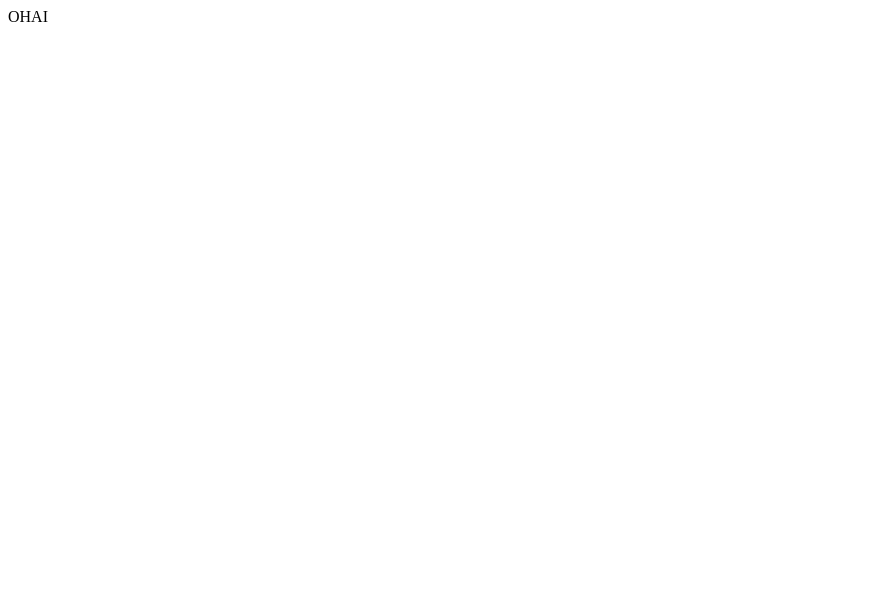
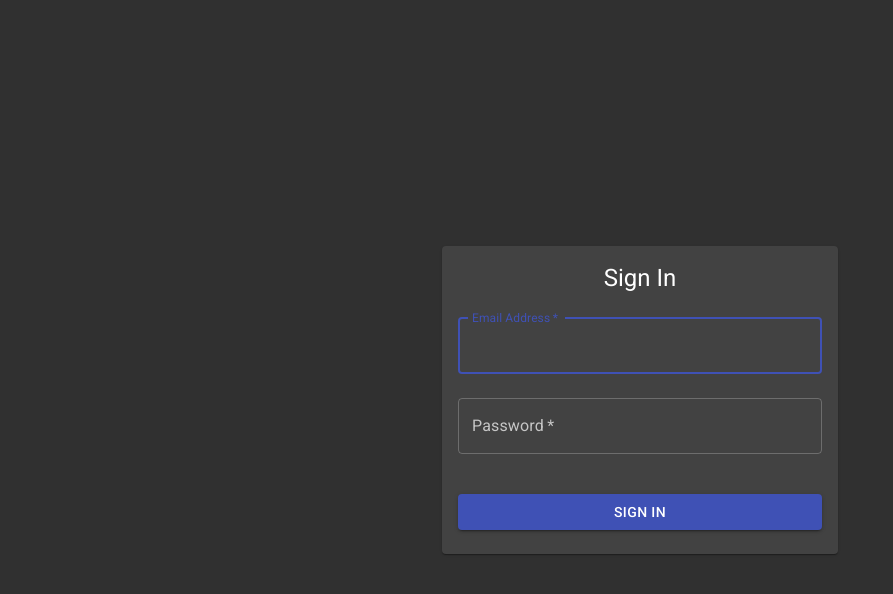
Before and after one commit to Continuities/decentralized-event-network, a React app in the folder app/: page /login in a window 1280 px wide. Shown: the whole page, without its empty margins (0-893 px from the left). Built offline with nearby package versions, Linux system fonts and the light colour scheme.

Commit message:
Implemented base UI for login

```diff
--- a/app/babel.config.js
+++ b/app/babel.config.js
@@ -4,5 +4,20 @@ module.exports = {
     "@babel/preset-react",
     "@babel/preset-flow"
   ],
-  sourceMaps: 'both'
+  sourceMaps: 'both',
+  plugins: [[
+    'babel-plugin-transform-imports',
+    {
+      '@material-ui/core': {
+        // Use "transform: '@material-ui/core/${member}'," if your bundler does not support ES modules
+        'transform': '@material-ui/core/esm/${member}',
+        'preventFullImport': true
+      },
+      '@material-ui/icons': {
+        // Use "transform: '@material-ui/icons/${member}'," if your bundler does not support ES modules
+        'transform': '@material-ui/icons/esm/${member}',
+        'preventFullImport': true
+      }
+    }
+  ]]
 };
--- a/app/package.json
+++ b/app/package.json
@@ -15,6 +15,7 @@
     "@babel/preset-react": "^7.9.4",
     "babel-eslint": "^10.1.0",
     "babel-loader": "^8.1.0",
+    "babel-plugin-transform-imports": "^2.0.0",
     "css-loader": "^3.5.2",
     "eslint": "^6.8.0",
     "eslint-loader": "^4.0.0",
@@ -29,6 +30,8 @@
     "webpack-dev-server": "^3.10.3"
   },
   "dependencies": {
+    "@material-ui/core": "^4.9.11",
+    "@reach/router": "^1.3.3",
     "react": "^16.13.1",
     "react-dom": "^16.13.1"
   }
--- /dev/null
+++ b/app/src/core-styles.js
@@ -0,0 +1,14 @@
+/**
+ * Shared general styles
+ * @author mtownsend
+ * @since April 2020
+ * @flow
+ */
+
+import { makeStyles } from '@material-ui/core/styles';
+
+export const useCoreStyles = makeStyles(() => ({
+  fullHeight: {
+    height: '100%'
+  }
+}));
--- a/app/src/view/App.js
+++ b/app/src/view/App.js
@@ -1,10 +1,58 @@
-
-// @flow
+/**
+ * Main application
+ * Defines core styles and routing
+ * @author mtownsend
+ * @since April 2020
+ * @flow
+ */
 
 import React from 'react';
+import { Router } from "@reach/router";
+import Login from './Login';
+import Register from './Register';
+import FourOhFour from './FourOhFour';
+import {
+  makeStyles,
+  createMuiTheme,
+  ThemeProvider
+} from '@material-ui/core/styles';
+import {
+  Container,
+  CssBaseline
+} from '@material-ui/core';
 
-const App = () => (
-  <div>OHAI</div>
-);
+const theme = createMuiTheme({
+  palette: { type: 'dark' }
+});
+
+const useStyles = makeStyles(theme => ({
+  main: {
+    padding: theme.spacing(2, 0),
+    height: '100%',
+    '& > div': { // Reach Router injects an unstylable div =(
+      height: '100%'
+    }
+  }
+}));
+
+const App = () => {
+  const styles = useStyles();
+  return (
+    <ThemeProvider theme={theme}>
+      <Container
+        className={styles.main}
+        component="main"
+        maxWidth="sm"
+      >
+        <CssBaseline />
+        <Router>
+          <Login path="/login" />
+          <Register path="/register" />
+          <FourOhFour default />
+        </Router>
+      </Container>
+    </ThemeProvider>
+  );
+}
 
 export default App;
--- /dev/null
+++ b/app/src/view/FourOhFour.js
@@ -0,0 +1,14 @@
+/**
+ * Basic 404 page
+ * @author mtownsend
+ * @since April 2020
+ * @flow
+ */
+
+import React from 'react';
+
+const FourOhFour = () => (
+  <div>ONOES</div>
+);
+
+export default FourOhFour;
--- /dev/null
+++ b/app/src/view/Login.js
@@ -0,0 +1,78 @@
+/**
+  * Main view for authentication
+  * @author mtownsend
+  * @since April 2020
+  * @flow
+  */
+
+import React from 'react';
+import VerticalColumn from './VerticalColumn';
+import { useCoreStyles } from '../core-styles';
+import {
+  Container,
+  Card,
+  CardContent,
+  Button,
+  TextField,
+  Typography,
+  Box
+} from '@material-ui/core';
+
+const Login = () => {
+  const styles = useCoreStyles();
+  return (
+    <Container className={styles.fullHeight} maxWidth="xs">
+      <VerticalColumn className={styles.fullHeight}>
+        <Card>
+          <CardContent>
+            <VerticalColumn center>
+              <Typography gutterBottom variant="h5" component="h2">
+                Sign In
+              </Typography>
+              <LoginForm />
+            </VerticalColumn>
+          </CardContent>
+        </Card>
+      </VerticalColumn>
+    </Container>
+  );
+}
+
+const LoginForm = () => (
+  <form noValidate>
+    <TextField
+      variant="outlined"
+      margin="normal"
+      required
+      fullWidth
+      id="email"
+      label="Email Address"
+      name="email"
+      autoComplete="email"
+      autoFocus
+    />
+    <TextField
+      variant="outlined"
+      margin="normal"
+      required
+      fullWidth
+      name="password"
+      label="Password"
+      type="password"
+      id="password"
+      autoComplete="current-password"
+    />
+    <Box mt={4}>
+      <Button
+        type="submit"
+        fullWidth
+        variant="contained"
+        color="primary"
+      >
+        Sign In
+      </Button>
+    </Box>
+  </form>
+);
+
+export default Login;
--- /dev/null
+++ b/app/src/view/Register.js
@@ -0,0 +1,14 @@
+/**
+  * Main view for registration
+  * @author mtownsend
+  * @since April 2020
+  * @flow
+  */
+
+import React from 'react';
+
+const Register = () => (
+  <div>REGISTER</div>
+);
+
+export default Register;
--- /dev/null
+++ b/app/src/view/VerticalColumn.js
@@ -0,0 +1,42 @@
+/**
+ * Vertical column of elements
+ * @author mtownsend
+ * @since April 2020
+ * @flow
+ */
+
+import React from 'react';
+import { Grid } from '@material-ui/core';
+
+
+type MaybeArray = React$Element<any> | Array<React$Element<any>>;
+type P = {|
+  children: MaybeArray,
+  center?: boolean,
+  className?: string
+|};
+
+const maybeMap = (stuff:MaybeArray, map:React$Element<any>=>React$Element<any>) => {
+  return Array.isArray(stuff) ? stuff.map(map) : map(stuff);
+}
+
+const VerticalGrid = ({ children, center, className }:P) => (
+  <Grid container
+    direction="column"
+    justify="center"
+    alignItems={center && 'center'}
+    className={className}
+  >
+    {maybeMap(children, (child, i) => (
+      <Grid item
+        key={i}
+        xs={12}
+        style={{ flexBasis: 'unset' }}
+      >
+        {child}
+      </Grid>
+    ))}
+  </Grid>
+);
+
+export default VerticalGrid;
--- a/app/static/index.html
+++ b/app/static/index.html
@@ -3,7 +3,13 @@
   <head>
     <meta charset="utf-8" />
     <meta name="viewport" content="width=device-width, initial-scale=1" />
+    <link rel="stylesheet" href="https://fonts.googleapis.com/css?family=Roboto:300,400,500,700&display=swap" />
     <title>App</title>
+    <style>
+      html, body, #app {
+        height: 100%;
+      }
+    </style>
   </head>
   <body>
     <noscript>Javascript required. Sorry 😿</noscript>
--- a/app/webpack.config.cjs
+++ b/app/webpack.config.cjs
@@ -24,7 +24,8 @@ module.exports = {
   },
   devServer: {
     host: '0.0.0.0',
-    port: 3000
+    port: 3000,
+    historyApiFallback: true
   },
   plugins: [
     new FlowWebpackPlugin(),
--- a/package.json
+++ b/package.json
@@ -13,5 +13,6 @@
     "dev:uninstall": "docker-compose -f docker/docker-compose.dev.yml down --rmi all",
     "dev:connect:api": "docker exec -it target_api_1 /bin/sh",
     "dev:connect:db": "psql -h localhost -p 5431 -U myappuser -d myappdb"
-  }
+  },
+  "dependencies": {}
 }
```
Also changed, not shown: 4 other files.
